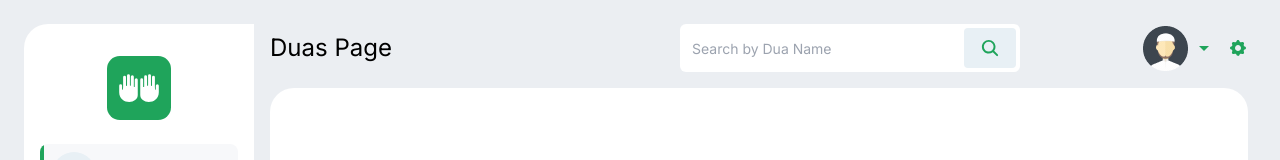
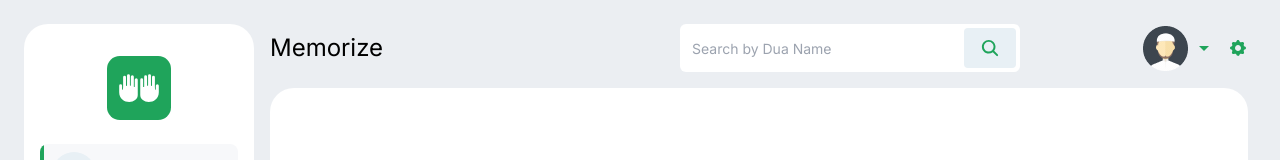
Before and after one commit to ibraakhalil/duaruqyah-app, a Next.js app: page /memorize in a window 1280 px wide. Shown: the top 160 px of the page. Built offline with nearby package versions, Linux system fonts and the light colour scheme.

Commit message:
bug fix: header, setting sidebar, sidebar

```diff
--- a/components/header/Header.tsx
+++ b/components/header/Header.tsx
@@ -26,7 +26,7 @@ function Header() {
     return (
         <div className='flex justify-between mb-4 px-2' >
             <div className='flex justify-between items-center flex-grow'>
-                <h1 className='text-2xl'>{nameWithUrl[pathname] ?? pathname.includes('duas') ? "Duas Page" : "Page"}</h1>
+                <h1 className='text-2xl'>{nameWithUrl[pathname] ?? "Duas Page" }</h1>
                 <Search />
             </div>
             <div className='flex items-center' >
--- a/components/setting/Setting.tsx
+++ b/components/setting/Setting.tsx
@@ -15,7 +15,7 @@ const Setting = () => {
     }
     return (
         <>
-            <div id="settings" className="sidebar-thin w-[270px] min-w-[270px] h-[calc(100vh-110px)] overflow-y-auto bg-white p-4 transition-all rounded-l-3xl max-2xl:fixed max-2xl:right-0 max-2xl:h-[100vh] max-2xl:top-0 max-2xl:translate-x-full z-20">
+            <div id="settings" className="sidebar-thin w-[270px] min-w-[270px] h-[calc(100vh-110px)] overflow-y-auto bg-white p-4 transition-all rounded-3xl max-2xl:fixed max-2xl:rounded-r-none max-2xl:right-0 max-2xl:h-[100vh] max-2xl:top-0 max-2xl:translate-x-full z-20">
                 <h2 className="text-center text-lg my-4 mb-8">Settings</h2>
                 <ul className="flex flex-col gap-4">
                     <Language index={index} setIndex={setIndex} />
--- a/components/sidebar/Sidebar.tsx
+++ b/components/sidebar/Sidebar.tsx
@@ -14,7 +14,7 @@ const Sidebar = () => {
     const hidden = { "hidden": isPathName }
 
     return (
-        <aside className={cn("sidebar-thin overflow-y-auto h-[100%] min-w-[270px] max-2xl:min-w-[230px] p-4 rounded-l-3xl bg-white", { "min-w-[100px] max-2xl:min-w-[100px]": isPathName })}>
+        <aside className={cn("sidebar-thin overflow-y-auto h-[100%] min-w-[270px] max-2xl:min-w-[230px] p-4 rounded-3xl bg-white", { "min-w-[100px] max-2xl:min-w-[100px]": isPathName })}>
             <div className={cn("flex flex-col items-center p-4", { "px-0": isPathName })}>
                 <Link href='/'>
                     <Image src='/icons/dua-logo.svg' width='64' height='64' alt='logo' />
```
